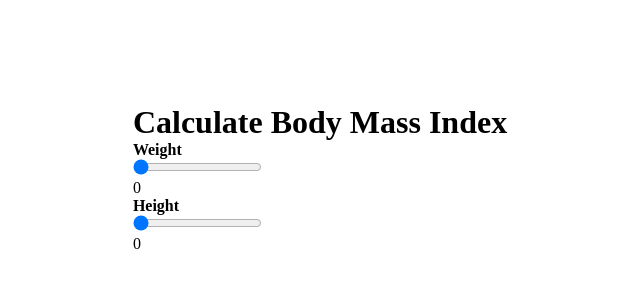
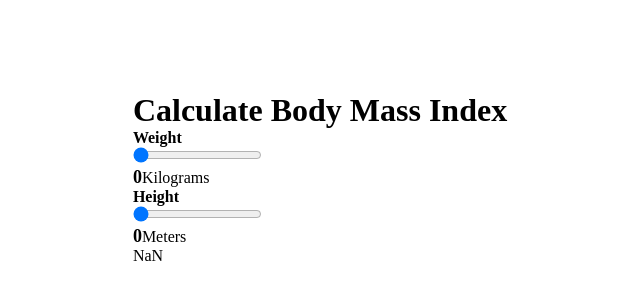
Before and after one commit to practice-ben/bmi-calculator, a React (Vite) app: page / in a window 1280 px wide. Shown: the part 222-522 px from the top of the page, without its empty margins (320-960 px from the left). Built offline with nearby package versions, Linux system fonts and the light colour scheme.

Commit message:
Add function to calculate bmi

```diff
--- a/src/App.jsx
+++ b/src/App.jsx
@@ -3,23 +3,48 @@ import {useState, useMemo} from "react";
 export default function App() {
   const [weight, setWeight] = useState(0);
   const [height, setHeight] = useState(0);
+
+
   function displayWeight(e) {
     const kilos = e.target.value;
     setWeight(kilos)
   }
+
   function displayHeight(e) {
     const long = e.target.value;
     setHeight(long)
   }
+
+  function calculateBmi(w, h) {
+    return w / (h * h);
+  }
+
+  const bmi = useMemo(() => calculateBmi(weight, height), [weight, height]);
+
   return (
     <div className="container">
       <h1>Calculate Body Mass Index</h1>
-      <h4>Weight</h4>
-      <input type="range" min="0" max="700" onChange={displayWeight} value={weight} />
-      <p>{weight}</p>
-      <h4>Height</h4>
-      <input type="range" min="0" max="3" step="0.01" onChange={displayHeight} value={height} />
-      <p>{height}</p>
+      <div className="inputs">
+        <div className="weight">
+          <h4>Weight</h4>
+          <input type="range" min="0" max="700" onChange={displayWeight} value={weight} />
+          <p>
+            <span className="bold">{weight}</span>
+            Kilograms
+          </p>
+        </div>
+        <div className="height">
+          <h4>Height</h4>
+          <input type="range" min="0" max="3" step="0.01" onChange={displayHeight} value={height} />
+          <p>
+            <span className="bold">{height}</span>
+            Meters
+          </p>
+        </div>
+
+        <p className="bmi">{bmi}</p>
+
+      </div>
     </div>
   )
 }
--- a/src/index.css
+++ b/src/index.css
@@ -9,3 +9,7 @@ body {
   display: grid;
   place-items: center;
 }
+.bold {
+  font-weight: 600;
+  font-size: 18px;
+}
```
